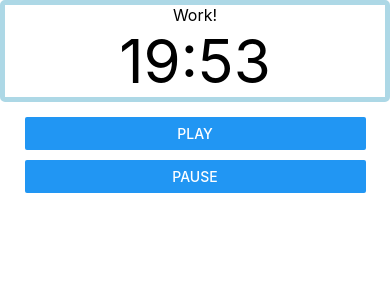
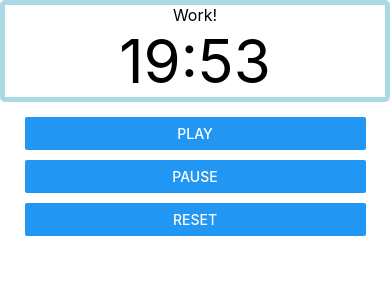
Before and after one commit to aaqsr/terrible-pomodoro-timer, a React Native app: screen / in a window 390 px wide. Shown: the top 300 px of the page. Built offline with nearby package versions, Linux system fonts and the light colour scheme.

Commit message:
Added reset button

```diff
--- a/Timer.jsx
+++ b/Timer.jsx
@@ -42,6 +42,9 @@ export default class Timer extends React.Component {
             <View style={styles.buttonSpacing}>
             <Button onPress={this.pauseHandler} title="Pause" />
             </View>
+            <View style={styles.buttonSpacing}>
+            <Button onPress={this.resetHandler} title="Reset" />
+            </View>
             </View>
             </View>
         )
@@ -82,6 +85,14 @@ export default class Timer extends React.Component {
             });
             clearInterval(this.intervalId);
         }
+    }
+
+    resetHandler = () => {
+        this.setState({
+            utime: workTime,
+            timerPlay: true,
+            breakModeNext: true,
+        });
     }
 
     componentDidMount() {
```
